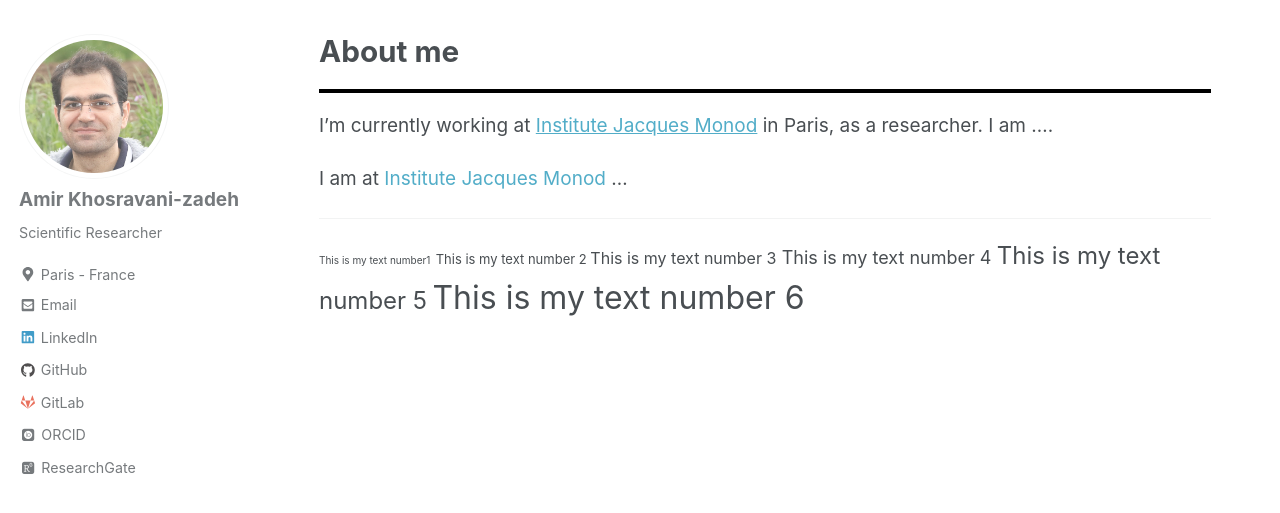
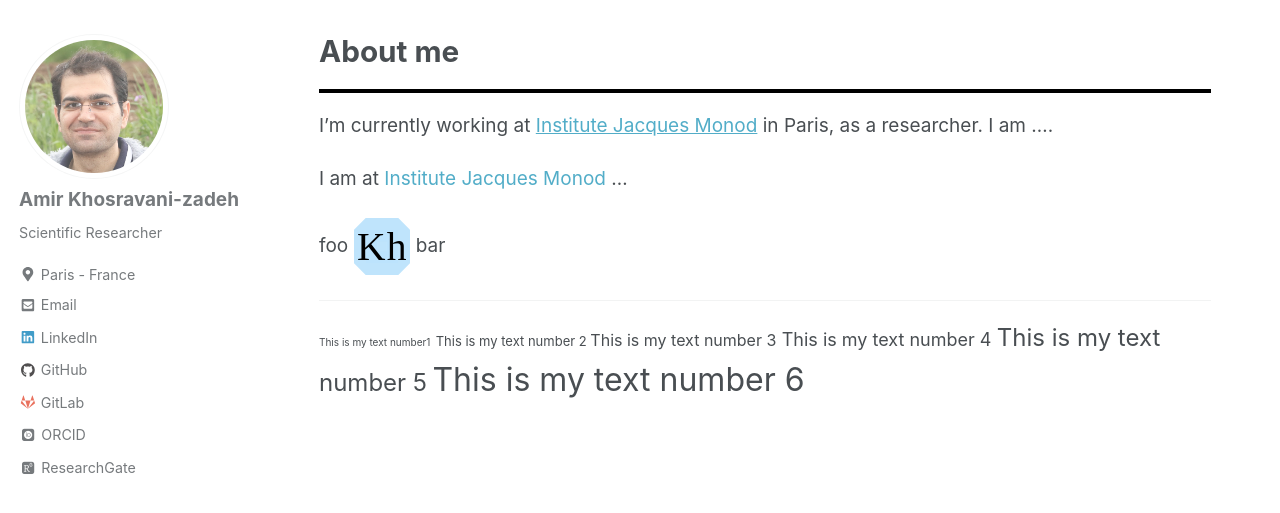
Before and after one commit to amir-khosravanizadeh/amir-khosravanizadeh.github.io, a Jekyll site: the page built from index.md, in a window 1280 px wide and 900 px high, scrolled down 315 px, cut to the strip 26-539 px from the top of the window. Built offline with Jekyll 4.4.1, drawn with Linux system fonts in a browser that asks for light colours; nearby versions of some CDN libraries; some web fonts are replaced.

Commit message:
Update index.md

```diff
--- a/index.md
+++ b/index.md
@@ -14,6 +14,8 @@ I'm currently working at [Institute Jacques Monod](https://www.ijm.fr/) in Paris
 
 I am at <a href="https://www.ijm.fr/" style="text-decoration:none">Institute Jacques Monod</a> ...
 
+foo ![](icon3.svg) bar
+
 ---
  <font size="1"> This is my text number1</font>
 
```
